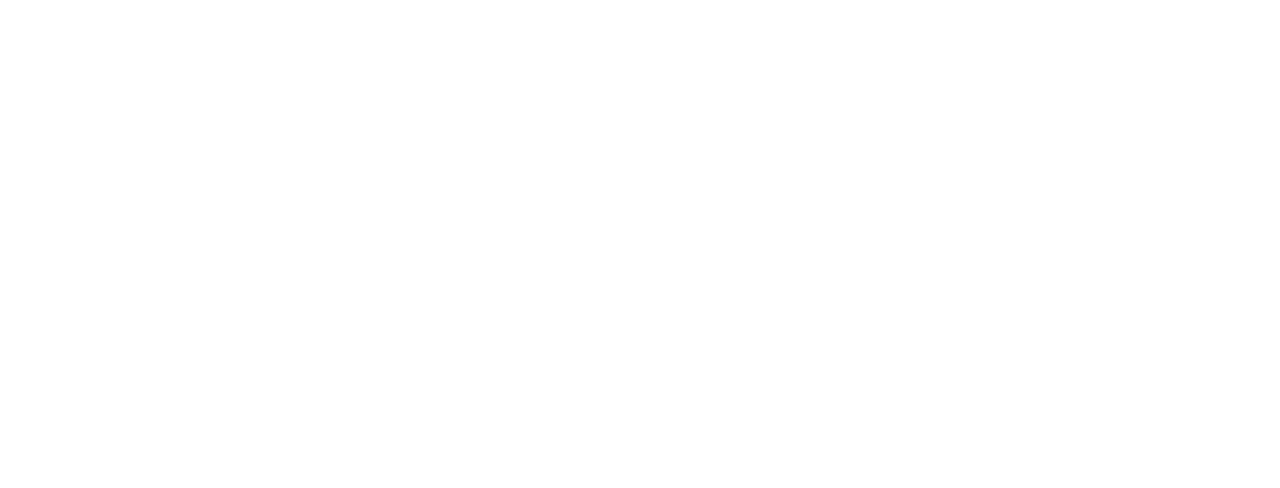
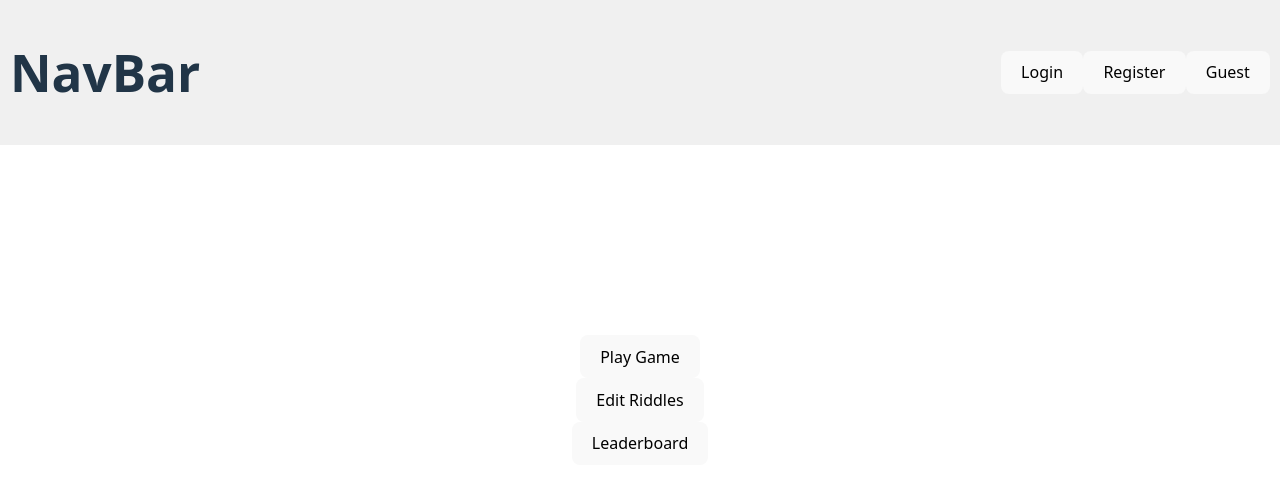
Before and after one commit to mottyeytan/Riddles-front, a React (Vite) app: page /menu in a window 1280 px wide. Before the commit this address had no page. Shown: the top 488 px of the page. Built offline with nearby package versions, Linux system fonts and the light colour scheme.

Commit message:
add menu page and nav bar

```diff
--- a/src/App.tsx
+++ b/src/App.tsx
@@ -1,15 +1,22 @@
 import './App.css'
-import { Route, Routes } from 'react-router-dom'
+import { Route, Routes, useLocation } from 'react-router-dom'
 import HomePage from './pages/HomePage.tsx'
-
+import MenuPage from './pages/MenuPage.tsx'
+import NavBar from './componets/NavBar.tsx'
 
 function App() {
+  const location = useLocation();
+  const showNavBar = location.pathname !== '/';
 
   return (
     <>
-      <Routes>
-        <Route path="/" element={<HomePage />} />
-      </Routes>
+      {showNavBar && <NavBar />}
+
+        <Routes>
+          <Route path="/" element={<HomePage />} />
+          <Route path="/menu" element={<MenuPage />} />
+        </Routes>
+
     </>
   )
 }
--- a/src/componets/HomePage/Buttons.tsx
+++ b/src/componets/HomePage/Buttons.tsx
@@ -1,19 +1,40 @@
-export default function Buttons(){
+interface ButtonsProps {
+    activeMode: string;
+    onModeChange: (mode: string) => void;
+}
+
+export default function Buttons({ activeMode, onModeChange }: ButtonsProps){
+
+    const renderButtons = () => {
+        return (
+            <>
+                {(activeMode === 'register' || activeMode === 'guest') && (
+                    <button className="login-button"
+                    onClick={() => onModeChange('login')}>
+                        back to login
+                    </button>
+                )}
+
+                {(activeMode === 'login' || activeMode === 'guest') && (
+                    <button className="register-button"
+                    onClick={() => onModeChange('register')}>
+                        register
+                    </button>
+                )}
+
+                {(activeMode === 'login' || activeMode === 'register') && (
+                    <button className="guest-button"
+                    onClick={() => onModeChange('guest')}>
+                        login as guest
+                    </button>
+                )}
+            </>
+        );
+    };
 
     return (
         <div className="buttons-componet">
-
-            <p> Don't have an account? </p>
-            <button className="register-button">Register</button>
-
-            <button className="login-button">
-
-                Login
-            </button>
-
-            <button className="guest-button">
-                Login as guest
-            </button>
+            {renderButtons()}
         </div>
     )
 }
--- a/src/componets/HomePage/Guest.tsx
+++ b/src/componets/HomePage/Guest.tsx
@@ -1,15 +1,22 @@
 
 
+import { useNavigate } from 'react-router-dom';
 
-export default function guest(){
+export default function Guest(){
+    const navigate = useNavigate();
+
+    const handleGuestLogin = () => {
+
+
+        //TODO: add logic to login as guest
+        navigate('/menu');
+    };
 
     return (
         <div className="gust-componet">
-
             <h1>Enter your name</h1>
             <input type="text" placeholder="Username" />
-            <button>Login</button>
-
+            <button onClick={handleGuestLogin}>Login</button>
         </div>
     )
 }
--- a/src/componets/HomePage/Login.tsx
+++ b/src/componets/HomePage/Login.tsx
@@ -1,20 +1,21 @@
 
-
+import { useNavigate } from 'react-router-dom';
 
 export default function Login(){
+    const navigate = useNavigate();
+
+    const handleLogin = () => {
+
+        //TODO: add logic to login
+        navigate('/menu');
+    };
+
     return (
         <div className="login-componet">
-
-        <form>
-
             <h1>Login</h1>
             <input type="text" placeholder="Username" />
             <input type="password" placeholder="Password" />
-            <button>Login</button>
-
-        </form>
+            <button onClick={handleLogin}>Login</button>
         </div>
-
-
     )
 }
--- a/src/componets/HomePage/MainLogin.tsx
+++ b/src/componets/HomePage/MainLogin.tsx
@@ -1,22 +1,30 @@
+import { useState } from 'react';
 import Buttons from "./Buttons.tsx";
 import Login from "./Login.tsx";
 import Guest from "./Guest.tsx";
 import Register from "./Register.tsx";
 
+export default function MainLogin(){
+    const [activeMode, setActiveMode] = useState('login');
 
-export default function MainLogin(){
+    const renderActiveComponent = () => {
+        switch(activeMode) {
+            case 'register':
+                return <Register />;
+            case 'guest':
+                return <Guest />;
+            default:
+                return <Login />;
+        }
+    };
 
     return (
         <div className="login-componet">
-
-            <Login />
-
-            <Guest />
-
-            <Register />
-
-            <Buttons />
-
+            {renderActiveComponent()}
+            <Buttons
+                activeMode={activeMode}
+                onModeChange={setActiveMode}
+            />
         </div>
     )
 }
--- a/src/componets/HomePage/Register.tsx
+++ b/src/componets/HomePage/Register.tsx
@@ -1,18 +1,21 @@
 
-
+import { useNavigate } from 'react-router-dom';
 
 export default function Register(){
+    const navigate = useNavigate();
+
+    const handleRegister = () => {
+
+        //TODO: add logic to register
+        navigate('/menu');
+    };
+
     return (
         <div className="register-componet">
-
-            <form>
-
             <h1>Register</h1>
             <input type="text" placeholder="Username" />
             <input type="password" placeholder="Password" />
-            <button>Register</button>
-
-            </form>
+            <button onClick={handleRegister}>Register</button>
         </div>
     )
 }
--- /dev/null
+++ b/src/componets/MenuPage/EditRiddlesButton.tsx
@@ -0,0 +1,10 @@
+
+
+
+export default function EditRiddlesButton(){
+    return (
+        <div className="edit-riddles-button">
+            <button>Edit Riddles</button>
+        </div>
+    )
+}
--- /dev/null
+++ b/src/componets/MenuPage/LeaderboardButton.tsx
@@ -0,0 +1,9 @@
+
+
+export default function LeaderboardButton(){
+    return (
+        <div className="leaderboard-button">
+            <button>Leaderboard</button>
+        </div>
+    )
+}
--- /dev/null
+++ b/src/componets/MenuPage/PlayGameButton.tsx
@@ -0,0 +1,9 @@
+
+
+export default function PlayGameButton(){
+    return (
+        <div className="play-game-button">
+            <button>Play Game</button>
+        </div>
+    )
+}
--- a/src/componets/NavBar.tsx
+++ b/src/componets/NavBar.tsx
@@ -0,0 +1,15 @@
+
+
+
+export default function NavBar(){
+    return (
+        <div className="nav-bar" style={{display: 'flex', justifyContent: 'space-between', alignItems: 'center', padding: '10px', position: 'fixed', top: '0', left: '0', right: '0', backgroundColor: '#f0f0f0'}}>
+            <h1>NavBar</h1>
+            <div className="nav-bar-right">
+                <button>Login</button>
+                <button>Register</button>
+                <button>Guest</button>
+            </div>
+        </div>
+    )
+}
--- a/src/pages/MenuPage.tsx
+++ b/src/pages/MenuPage.tsx
@@ -0,0 +1,25 @@
+import EditRiddlesButton from "../componets/MenuPage/EditRiddlesButton.tsx";
+import LeaderboardButton from "../componets/MenuPage/LeaderboardButton.tsx";
+import PlayGameButton from "../componets/MenuPage/PlayGameButton.tsx";
+// import { useState, useContext } from "react";
+// import { AuthContext } from "../contexts/AuthContext.tsx";
+
+export default function MenuPage(){
+    // const [showEditRiddles, setShowEditRiddles] = useState(false);
+    // const { whoIsLoggedIn } = useContext(AuthContext);
+
+
+    // function handleEditRiddles(){
+    //     {whoIsLoggedIn === 'admin' || whoIsLoggedIn === 'user' && (
+    //         setShowEditRiddles(true)
+    //     )}
+    // }
+
+    return (
+        <div className="menu-page">
+            <PlayGameButton />
+            {<EditRiddlesButton />}
+            <LeaderboardButton />
+        </div>
+    )
+}
```
